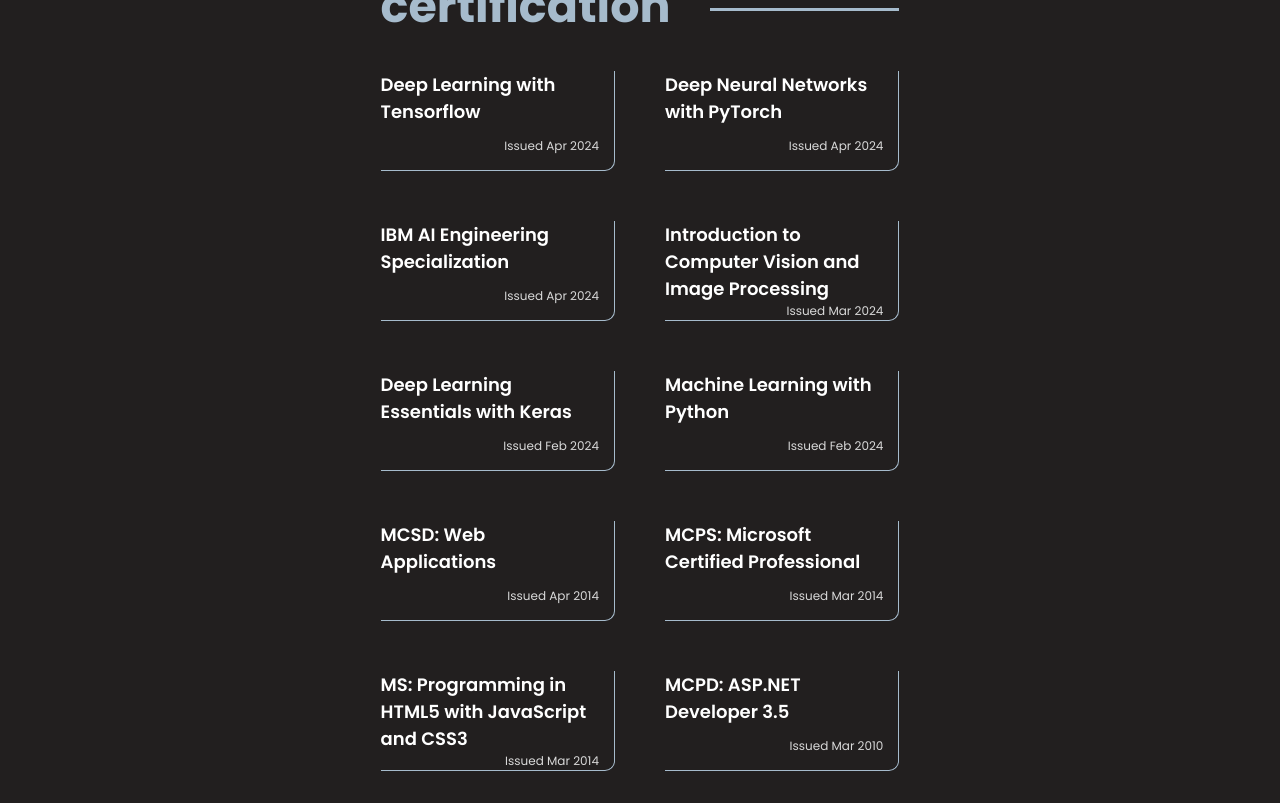
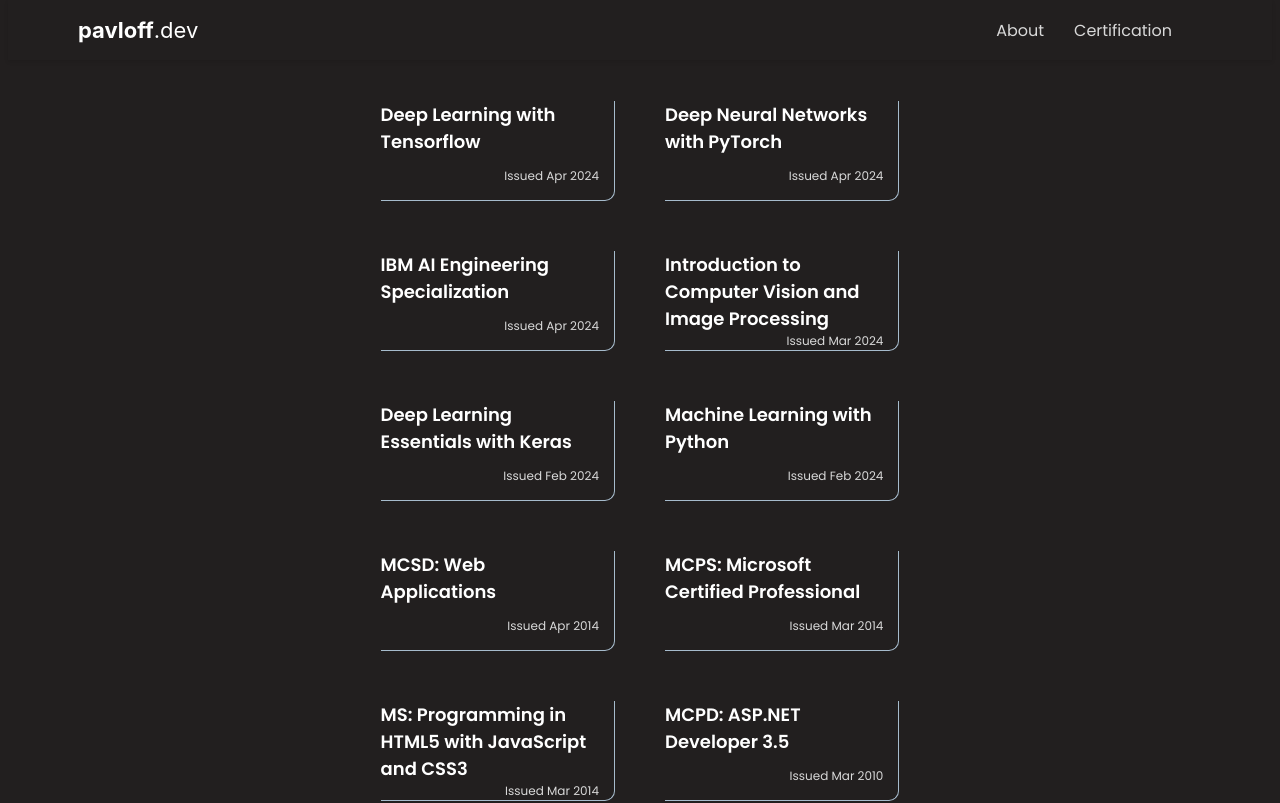
Before and after one commit to avgust13/pavloff-dev, a Next.js app: page / in a window 1280 px wide. Shown: the top 803 px of the page. Built offline with nearby package versions, Linux system fonts and the light colour scheme.

Commit message:
header done

```diff
--- /dev/null
+++ b/components/layout/header.tsx
@@ -0,0 +1,69 @@
+import styled from "styled-components";
+
+const HeaderStyled = styled.div`
+  display: flex;
+  justify-content: space-between;
+  align-items: center;
+  position: sticky;
+  padding: 0 100px 0 70px;
+  height: 60px;
+  top: 0;
+  width: 100%;
+  background-color: #221F1F;
+  box-shadow: 0 2px 4px rgba(0, 0, 0, 0.1);
+  z-index: 1000;
+`;
+
+const BrandContainerStyled = styled.div`
+  font-family: 'Inter', sans-serif;
+  font-weight: 700;
+  font-size: 22px;
+`;
+
+const DomainStyled = styled.span`
+  font-weight: 400;
+`;
+
+const Nav = styled.nav`
+  display: flex;
+  justify-content: space-between;
+`;
+
+const NavList = styled.ul`
+  display: flex;
+  list-style: none;
+  margin: 0;
+  padding: 0;
+`;
+
+const NavItem = styled.li`
+  margin-left: 30px;
+
+  a {
+    text-decoration: none;
+    color: ${({ theme }) => theme.colors.tertiary};
+    font-size: 16px;
+    font-weight: 400;
+
+    &:hover {
+      color: ${({ theme }) => theme.colors.secondary};
+    }
+  }
+`;
+
+const Header = () => {
+  return (
+    <HeaderStyled>
+      <BrandContainerStyled>pavloff<DomainStyled>.dev</DomainStyled></BrandContainerStyled>
+      <Nav>
+        <NavList>
+          <NavItem><a href="#about">About</a></NavItem>
+          {/* <NavItem><a href="#experience">Experience</a></NavItem> */}
+          <NavItem><a href="#certification">Certification</a></NavItem>
+        </NavList>
+      </Nav>
+    </HeaderStyled>
+  );
+}
+
+export default Header;
```
